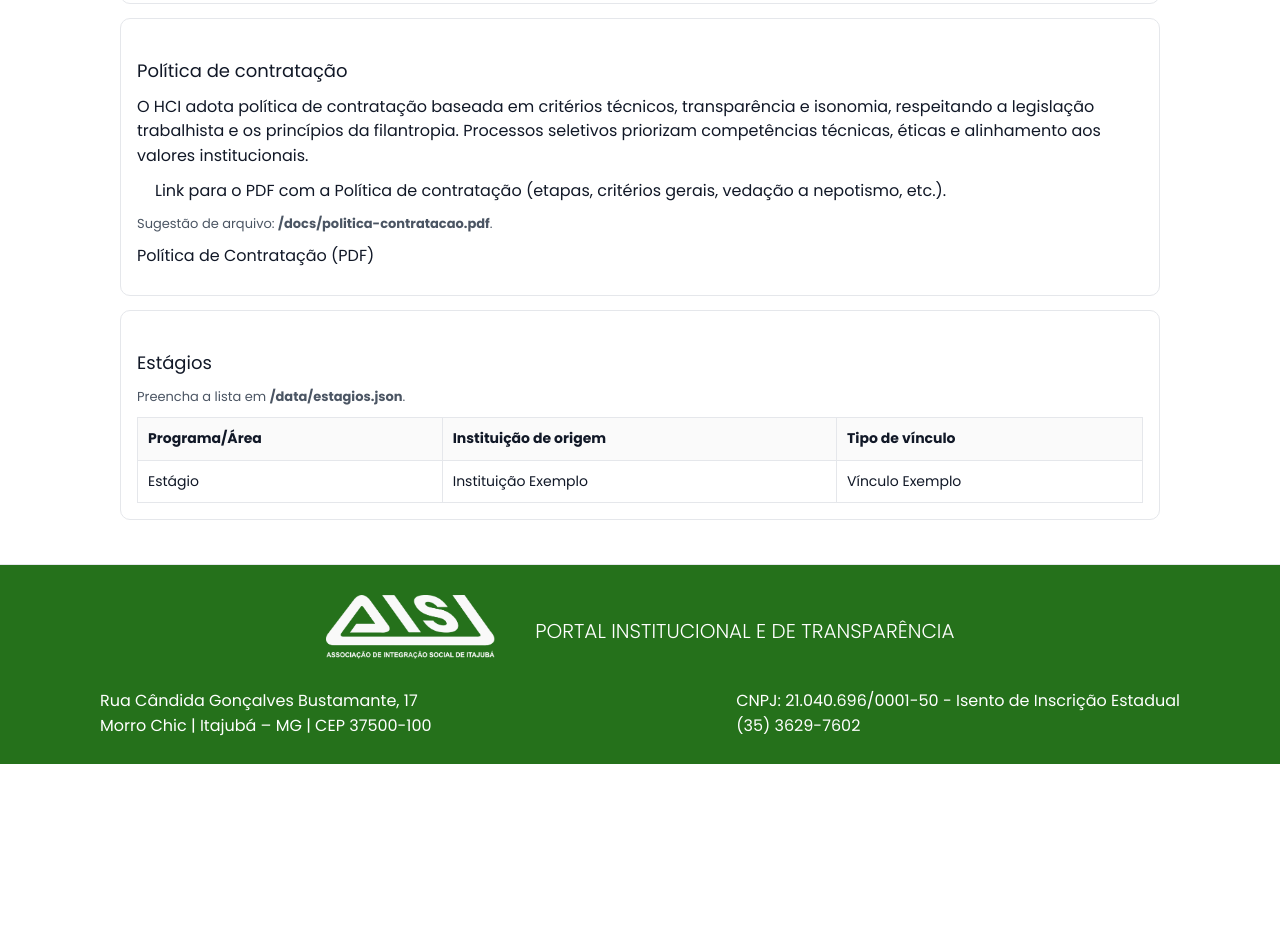
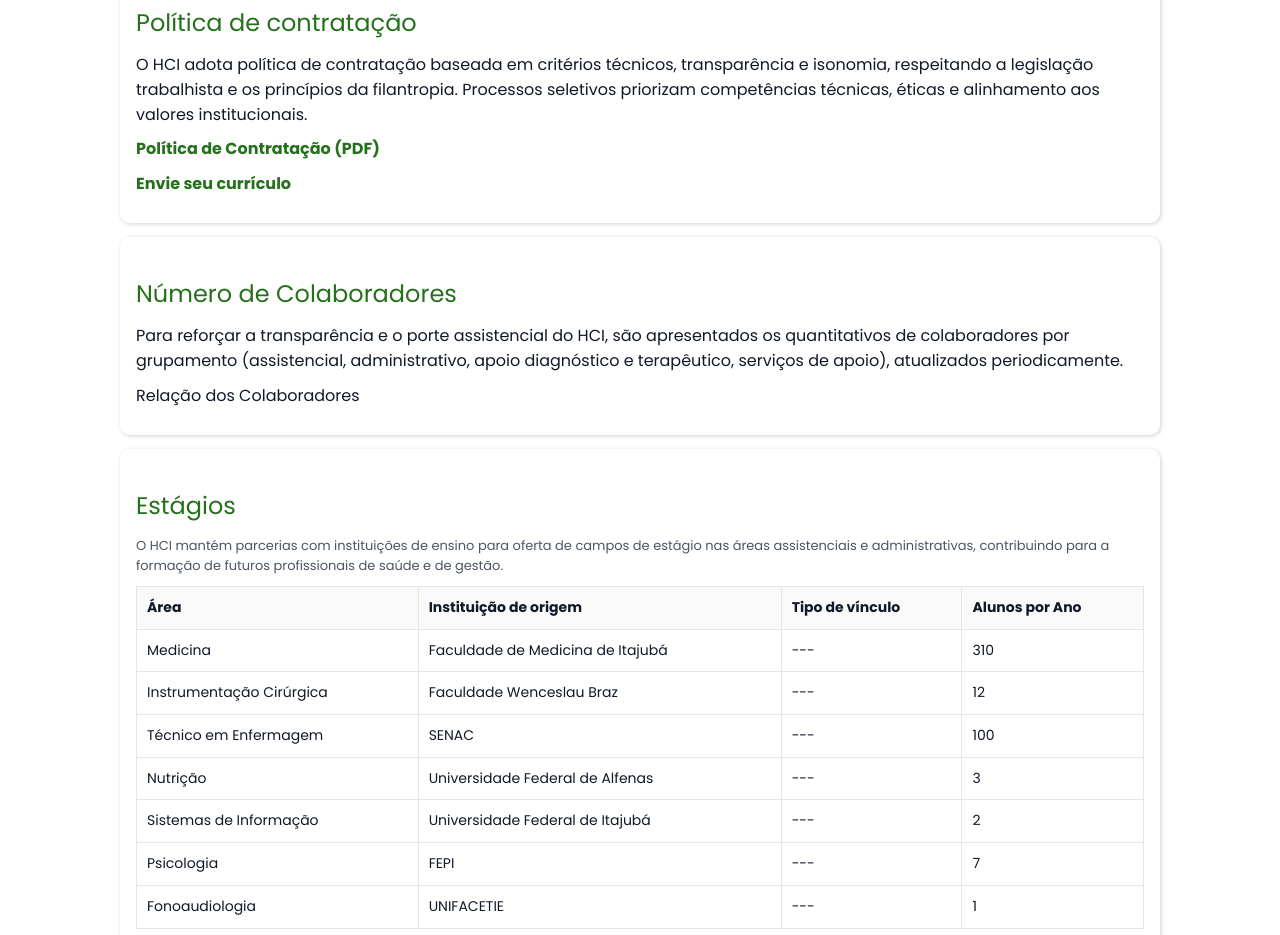
Before and after one commit to CamilaTI99/portal-transparencia-hci, a website: page pessoas/pessoas.html in a window 1280 px wide. Shown: the part 363-1298 px from the top of the page. Before the commit the page ends 1127 px from the top, so only its background shows below. Drawn offline with nearby package versions, Linux system fonts and the light colour scheme.

Commit message:
Ajuste Pessoas

```diff
--- a/assets/app.js
+++ b/assets/app.js
@@ -89,9 +89,10 @@ async function initEstagios() {
   if (!target) return;
   const data = await loadJSON("/data/estagios.json");
   renderTable(target, [
-    { label: "Programa/Área", render: r => escapeHTML(r.programa) },
+    { label: "Área", render: r => escapeHTML(r.area) },
     { label: "Instituição de origem", render: r => escapeHTML(r.instituicao) },
-    { label: "Tipo de vínculo", render: r => escapeHTML(r.vinculo) }
+    { label: "Tipo de vínculo", render: r => escapeHTML(r.vinculo) },
+    { label: "Alunos por Ano", render: r => escapeHTML(r.estagAno) }
   ], data.itens);
 }
 
--- a/data/estagios.json
+++ b/data/estagios.json
@@ -1,12 +1,45 @@
 {
   "itens": [{
-    "programa": "Estágio",
-    "instituicao": "Instituição Exemplo",
-    "vinculo": "Vínculo Exemplo"
-  }],
+    "area": "Medicina",
+    "instituicao": "Faculdade de Medicina de Itajubá",
+    "vinculo": "---",
+    "estagAno": "310"
+  }, {
+    "area": "Instrumentação Cirúrgica",
+    "instituicao": "Faculdade Wenceslau Braz",
+    "vinculo": "---",
+    "estagAno": "12"
+  }, {
+    "area": "Técnico em Enfermagem",
+    "instituicao": "SENAC",
+    "vinculo": "---",
+    "estagAno": "100"
+  }, {
+    "area": "Nutrição",
+    "instituicao": "Universidade Federal de Alfenas",
+    "vinculo": "---",
+    "estagAno": "3"
+  }, {
+    "area": "Sistemas de Informação",
+    "instituicao": "Universidade Federal de Itajubá",
+    "vinculo": "---",
+    "estagAno": "2"
+  }, {
+    "area": "Psicologia",
+    "instituicao": "FEPI",
+    "vinculo": "---",
+    "estagAno": "7"
+  }, {
+    "area": "Fonoaudiologia",
+    "instituicao": "UNIFACETIE",
+    "vinculo": "---",
+    "estagAno": "1"
+  }
+],
   "schema": {
-    "programa": "string",
+    "area": "string",
     "instituicao": "string",
-    "vinculo": "string"
+    "vinculo": "string",
+    "estagAno": "string"
   }
 }
--- a/pessoas/home.css
+++ b/pessoas/home.css
@@ -1,5 +1,41 @@
-.titulo {
-    margin-top: 20px;
-    font-size: 24px;
+.pagina-titulo {
+    margin-bottom: 8px;
+    margin-top: 0px;
+}
+
+.card {
+    box-shadow: 1px 1px 4px 0px rgba(0, 0, 0, 0.18);
+    border: none;
+    border-radius: 10px;
+    padding: 20px 35px;
+    padding: 16px;
+}
+
+.card h2{
+    color: #25711b;
+    font-size: 1.5rem;
+    margin-bottom: 12px;
+}
+
+.link-pdf {
     font-weight: bold;
+    color: #25711b;
+    text-decoration: none;
 }
+
+.link-pdf :hover {
+    color: #104e08;
+    text-decoration: none;
+    font-size: 1.01rem;
+}
+
+.curriculo {
+    font-weight: bold;
+    color: #25711b;
+    text-decoration: none;
+    margin-top: 8px;
+}
+.curriculo:hover {
+    color: #104e08;
+    font-size: 1.01rem;
+}
--- a/pessoas/pessoas.html
+++ b/pessoas/pessoas.html
@@ -1,5 +1,6 @@
 <!doctype html>
 <html lang="pt-br">
+
 <head>
   <meta charset="utf-8" />
   <meta name="viewport" content="width=device-width, initial-scale=1" />
@@ -8,7 +9,9 @@
   <link rel="icon" href="/assets/img/Logo-AISI.ico" type="image/x-icon">
   <script src="https://cdn.jsdelivr.net/npm/@tailwindcss/browser@4"></script>
   <link rel="stylesheet" href="/assets/styles.css" />
+  <link rel="stylesheet" href="/pessoas/home.css" />
 </head>
+
 <body>
   <header class="header">
     <div class="brandbar">
@@ -32,23 +35,35 @@
   <main class="container">
     <h1 class="pagina-titulo">Gestão de Pessoas</h1>
 
-<section class="card">
-  <p>A área de Gestão de Pessoas do HCI é responsável pelo recrutamento e seleção, admissão, desenvolvimento, avaliação de desempenho, saúde ocupacional e clima organizacional, em alinhamento às diretrizes da AISI.</p>
+    <section class="">
+      <p>A área de Gestão de Pessoas do HCI é responsável pelo recrutamento e seleção, admissão, desenvolvimento,
+        avaliação de desempenho, saúde ocupacional e clima organizacional, em alinhamento às diretrizes da AISI.</p>
     </section>
 
     <section class="card" style="margin-top:14px">
-  <h2>Política de contratação</h2>
-  <p>O HCI adota política de contratação baseada em critérios técnicos, transparência e isonomia, respeitando a legislação trabalhista e os princípios da filantropia. Processos seletivos priorizam competências técnicas, éticas e alinhamento aos valores institucionais.</p>
-  <ul class="list">
-    <li>Link para o PDF com a Política de contratação (etapas, critérios gerais, vedação a nepotismo, etc.).</li>
-  </ul>
-  <p class="small">Sugestão de arquivo: <strong>/docs/politica-contratacao.pdf</strong>.</p>
-  <p><a href="/docs/politica-contratacao.pdf" target="_blank" rel="noopener">Política de Contratação (PDF)</a></p>
+      <h2 class="">Política de contratação</h2>
+      <p>O HCI adota política de contratação baseada em critérios técnicos, transparência e isonomia, respeitando a
+        legislação trabalhista e os princípios da filantropia. Processos seletivos priorizam competências técnicas,
+        éticas e alinhamento aos valores institucionais.</p>
+
+      <p class="link-pdf"><a href="/docs/politica-contratacao.pdf" target="_blank" rel="noopener" >Política de Contratação (PDF)</a></p>
+      <p class="curriculo"><a href="https://hcitajuba.org.br/sobre-nos/trabalhe-conosco/" target="_blank" rel="noopener" >Envie seu currículo</a></p>
+    </section>
+
+    <section class="card" style="margin-top:14px">
+      <h2 class="">Número de Colaboradores</h2>
+      <p>Para reforçar a transparência e o porte assistencial do HCI, são apresentados os quantitativos de colaboradores
+        por grupamento (assistencial, administrativo, apoio diagnóstico e terapêutico, serviços de apoio), atualizados
+        periodicamente.</p>
+
+      <p><a href="/docs/politica-contratacao.pdf" target="_blank" rel="noopener">Relação dos Colaboradores</a></p>
     </section>
 
     <section class="card" style="margin-top:14px">
       <h2>Estágios</h2>
-  <p class="small">Preencha a lista em <strong>/data/estagios.json</strong>.</p>
+      <p class="small">O HCI mantém parcerias com instituições de ensino para oferta de campos de estágio nas áreas
+        assistenciais e administrativas, contribuindo para a formação de futuros profissionais de saúde e de gestão.</p>
+
         <div data-page="estagios"></div>
     </section>
 
@@ -61,10 +76,12 @@
     </div>
     <div class="inner">
       <div class="footer-end">Rua Cândida Gonçalves Bustamante, 17 <br> Morro Chic | Itajubá – MG | CEP 37500-100 </div>
-      <div class="footer-dados">CNPJ: 21.040.696/0001-50 - Isento de Inscrição Estadual <br> <i class="bi bi-telephone-inbound-fill"></i> (35) 3629-7602</div>
+      <div class="footer-dados">CNPJ: 21.040.696/0001-50 - Isento de Inscrição Estadual <br> <i
+          class="bi bi-telephone-inbound-fill"></i> (35) 3629-7602</div>
     </div>
   </footer>
 
   <script src="/assets/app.js"></script>
 </body>
+
 </html>
```
Also changed, not shown: 2 other files. Lines whose indentation alone changed are shown as unchanged.
